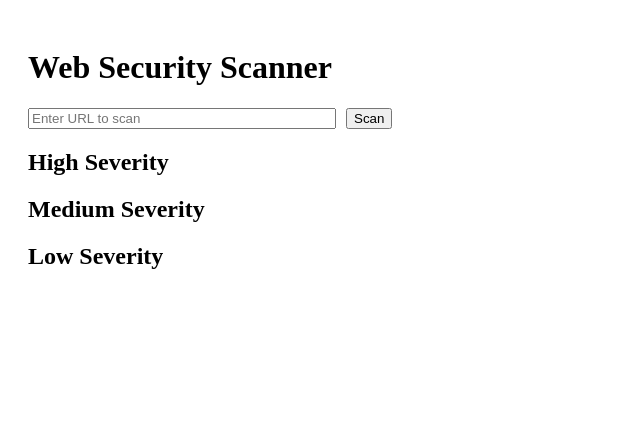
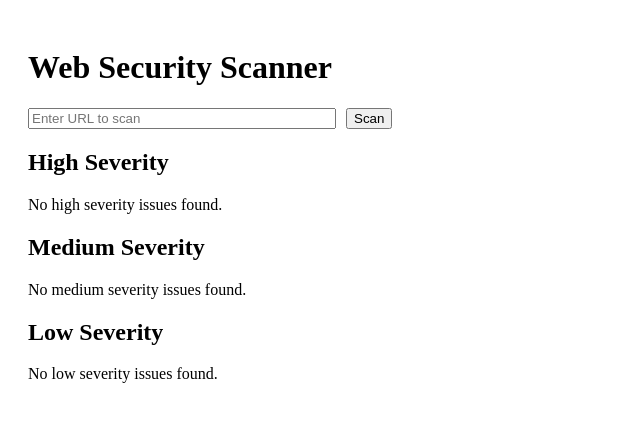
Before and after one commit to brady06/webscanner, a React (Vite) app: page / in a window 1280 px wide. Shown: the top 422 px of the page, without its empty margins (0-640 px from the left). Built offline with nearby package versions, Linux system fonts and the light colour scheme.

Commit message:
Show message when severity has no issues

```diff
--- a/src/App.jsx
+++ b/src/App.jsx
@@ -52,13 +52,25 @@ function App() {
       <button onClick={runScanner}>Scan</button>
       <div style={{ marginTop: '20px' }}>
         <h2>High Severity</h2>
-        {renderGroupedIssues(groupByUrl(high), 'h')}
+        {high.length === 0 ? (
+          <p>No high severity issues found.</p>
+        ) : (
+          renderGroupedIssues(groupByUrl(high), 'h')
+        )}
 
         <h2>Medium Severity</h2>
-        {renderGroupedIssues(groupByUrl(medium), 'm')}
+        {medium.length === 0 ? (
+          <p>No medium severity issues found.</p>
+        ) : (
+          renderGroupedIssues(groupByUrl(medium), 'm')
+        )}
 
         <h2>Low Severity</h2>
-        {renderGroupedIssues(groupByUrl(low), 'l')}
+        {low.length === 0 ? (
+          <p>No low severity issues found.</p>
+        ) : (
+          renderGroupedIssues(groupByUrl(low), 'l')
+        )}
       </div>
     </div>
   );
```
